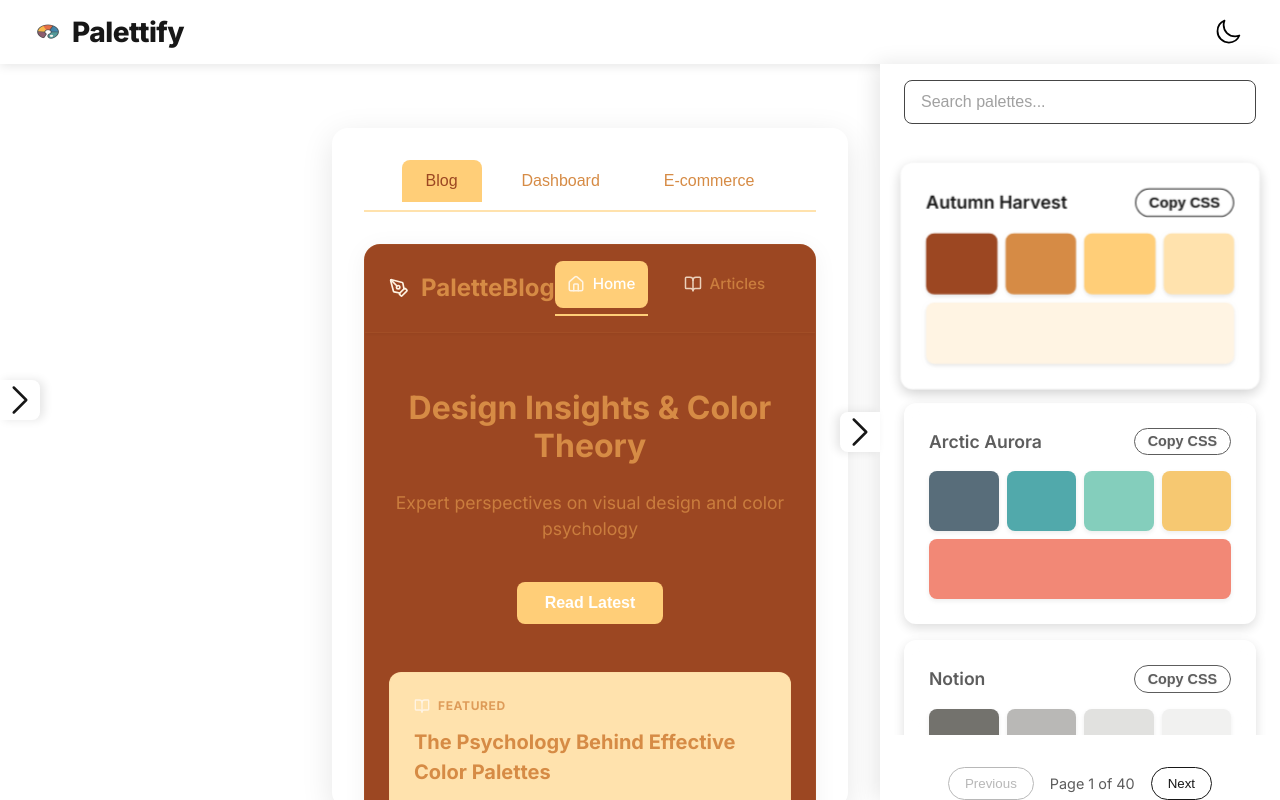
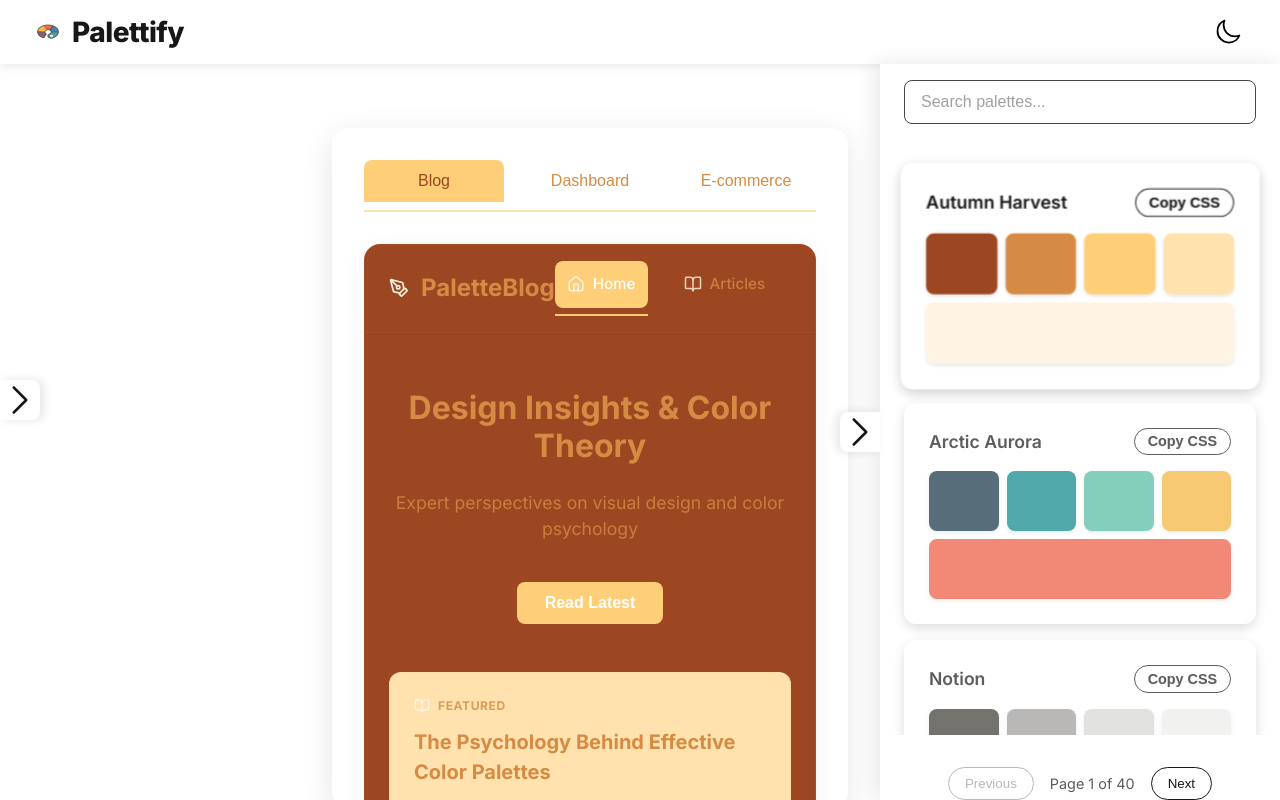
Before and after one commit to KevinReyhanW/palettify, a Next.js app: page / in a window 1280 px wide. Built offline with nearby package versions, Linux system fonts and the light colour scheme.

Commit message:
fix tab styling

```diff
--- a/src/styles/components/WebPreview.css
+++ b/src/styles/components/WebPreview.css
@@ -32,6 +32,9 @@
   font-weight: 500;
   border-radius: 8px 8px 0 0;
   transition: all 0.2s ease;
+  flex: 1;
+  text-align: center;
+  min-width: 120px;
 }
 
 @media (min-width: 640px) {
```
